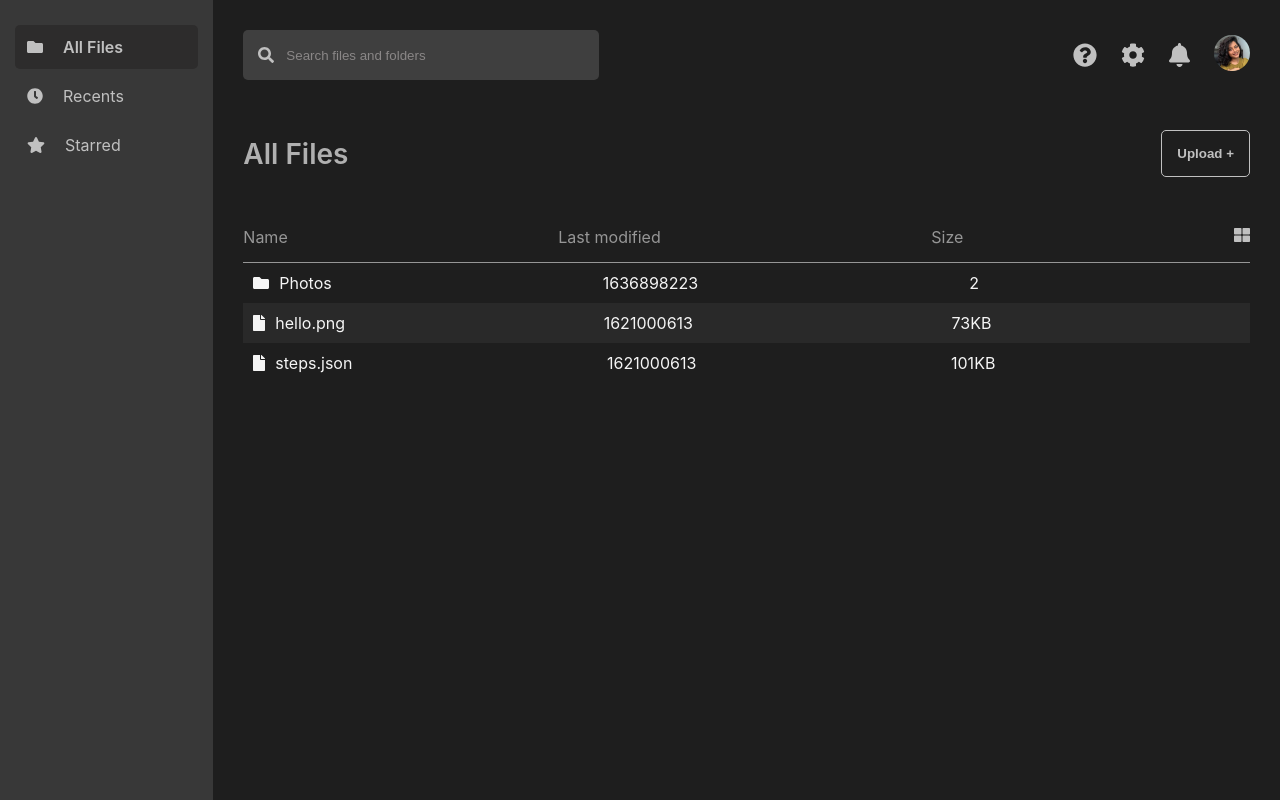
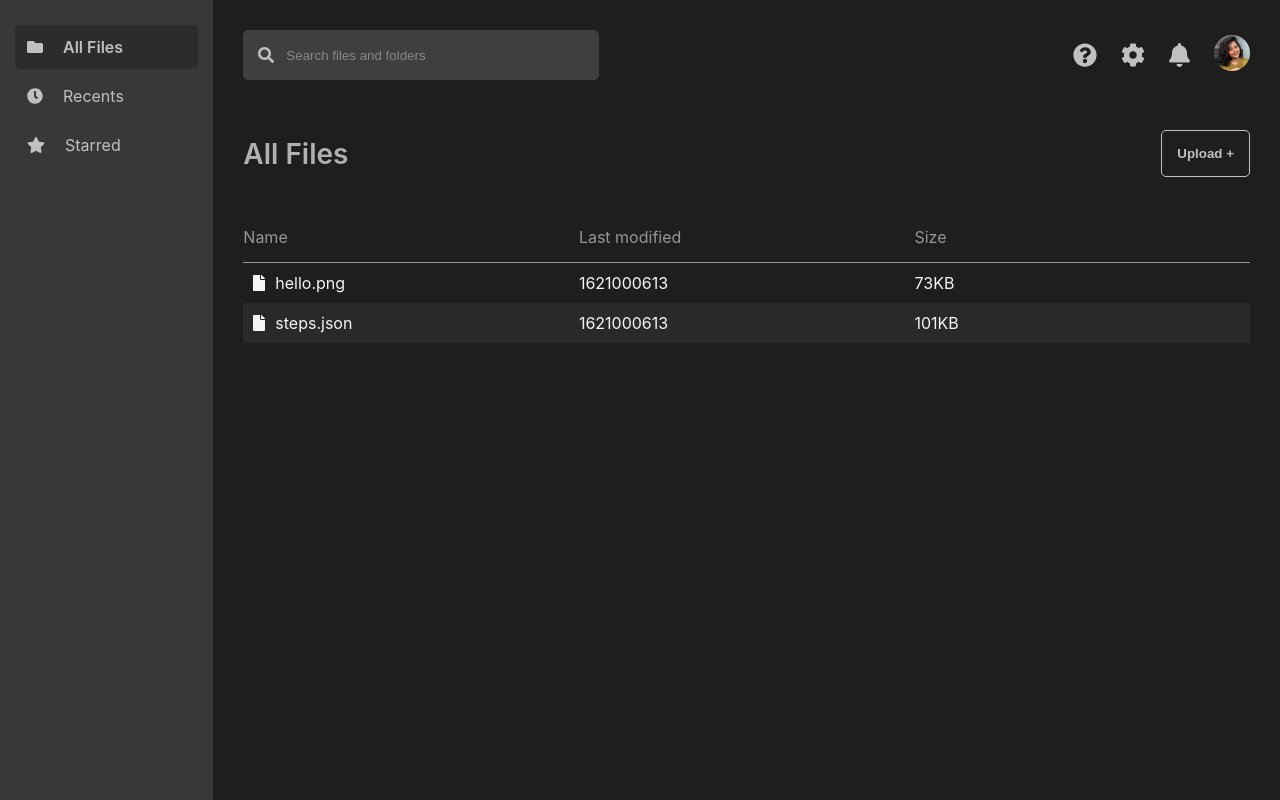
Before and after one commit to Mukundan314/nym-cloud, a React (Create React App) app in the folder client/: page / in a window 1280 px wide. Built offline with nearby package versions, Linux system fonts and the light colour scheme.

Commit message:
fix: table alignment

```diff
--- a/client/src/components/ListItem/index.jsx
+++ b/client/src/components/ListItem/index.jsx
@@ -2,26 +2,21 @@ import React from "react";
 import * as styles from "./index.module.css";
 import propTypes from "prop-types";
 import { FontAwesomeIcon } from "@fortawesome/react-fontawesome";
-import { faFolder, faFile } from "@fortawesome/free-solid-svg-icons";
+import { faFile } from "@fortawesome/free-solid-svg-icons";
 import classnames from "classnames";
 
-const ListItem = ({ name, date, size, type, idx }) => (
+const ListItem = ({ name, date, size, idx }) => (
   <div
     className={classnames(styles.listItem, {
       [styles.listItemHighlighted]: idx % 2,
     })}
   >
-    <div>
-      {type === "file" ? (
-        <FontAwesomeIcon icon={faFile} className={styles.itemIcon} />
-      ) : (
-        <FontAwesomeIcon icon={faFolder} className={styles.itemIcon} />
-      )}
+    <div className={styles.cell}>
+      <FontAwesomeIcon icon={faFile} className={styles.itemIcon} />
       {name}
     </div>
-    <div>{date}</div>
-    <div>{size}</div>
-    <div />
+    <div className={styles.cell}>{date}</div>
+    <div className={styles.cell}>{size}</div>
   </div>
 );
 
@@ -29,7 +24,6 @@ ListItem.propTypes = {
   name: propTypes.string.isRequired,
   date: propTypes.string.isRequired,
   size: propTypes.string.isRequired,
-  type: propTypes.string.isRequired,
   idx: propTypes.number.isRequired,
 };
 
--- a/client/src/components/ListItem/index.module.css
+++ b/client/src/components/ListItem/index.module.css
@@ -12,3 +12,7 @@
 .itemIcon {
   margin: 0px 10px;
 }
+
+.cell {
+  flex: 1;
+}
--- a/client/src/components/ListView/index.jsx
+++ b/client/src/components/ListView/index.jsx
@@ -3,16 +3,13 @@ import * as styles from "./index.module.css";
 import ListItem from "../ListItem";
 import { fields } from "../../constants/listView";
 import { files } from "../../constants/files";
-import { FontAwesomeIcon } from "@fortawesome/react-fontawesome";
-import { faThLarge } from "@fortawesome/free-solid-svg-icons";
 
 const ListView = () => (
   <div className={styles.listView}>
     <div className={styles.fields}>
       {fields.map((field) => (
-        <div>{field}</div>
+        <div className={styles.cell}>{field}</div>
       ))}
-      <FontAwesomeIcon icon={faThLarge} className={styles.displayTypeIcon} />
     </div>
     <div>
       {files.map((file, idx) => (
@@ -21,7 +18,6 @@ const ListView = () => (
             name={file.name}
             date={file.date}
             size={file.size}
-            type={file.type}
             idx={idx}
           />
         </div>
--- a/client/src/components/ListView/index.module.css
+++ b/client/src/components/ListView/index.module.css
@@ -15,3 +15,7 @@
   color: var(--icon);
   cursor: pointer;
 }
+
+.cell {
+  flex: 1;
+}
--- a/client/src/constants/files.js
+++ b/client/src/constants/files.js
@@ -1,26 +1,4 @@
 export const files = [
-  {
-    name: "Photos",
-    type: "dir",
-    size: 2,
-    date: 1636898223,
-    conent: [
-      {
-        name: "img1.png",
-        date: 1636898223,
-        size: "73KB",
-        type: "file",
-        hash: "hash",
-      },
-      {
-        name: "img2.png",
-        date: 1636898223,
-        size: "73KB",
-        type: "file",
-        hash: "hash",
-      },
-    ],
-  },
   {
     name: "hello.png",
     date: 1621000613,
```
